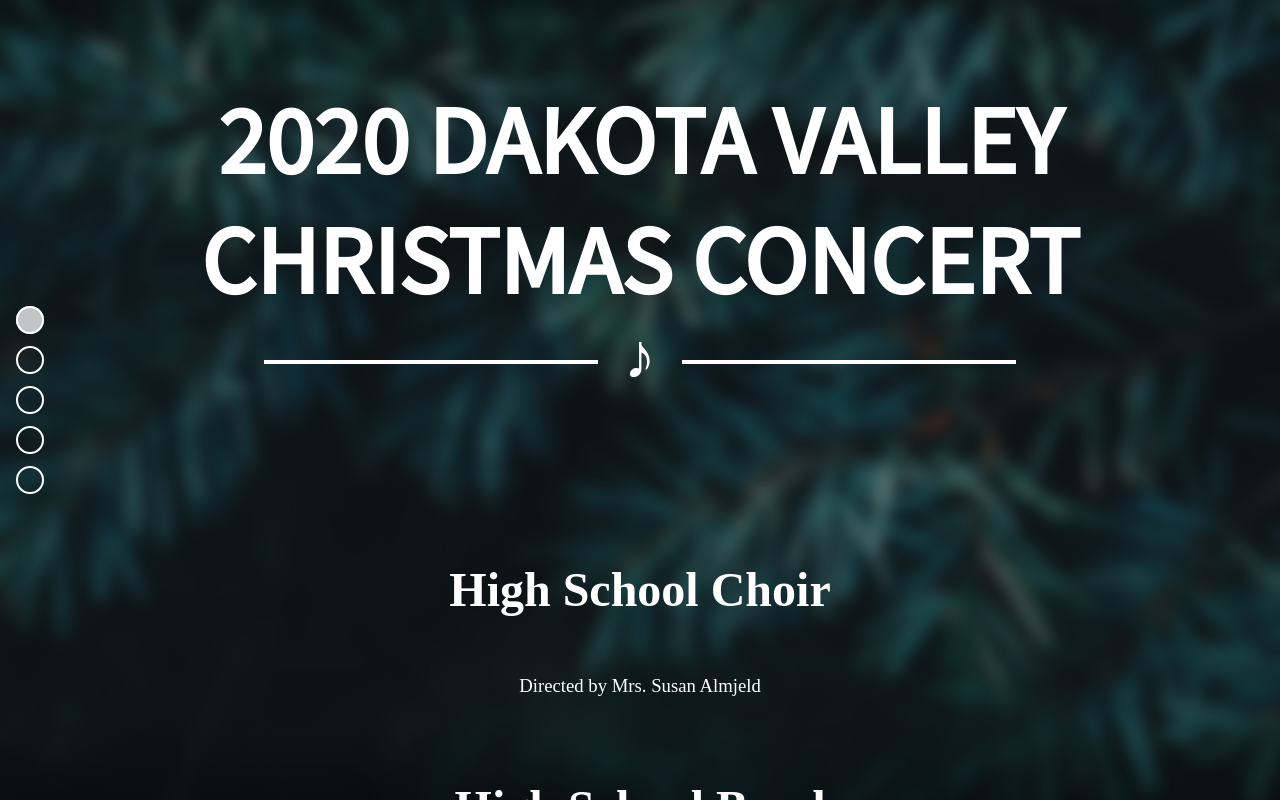
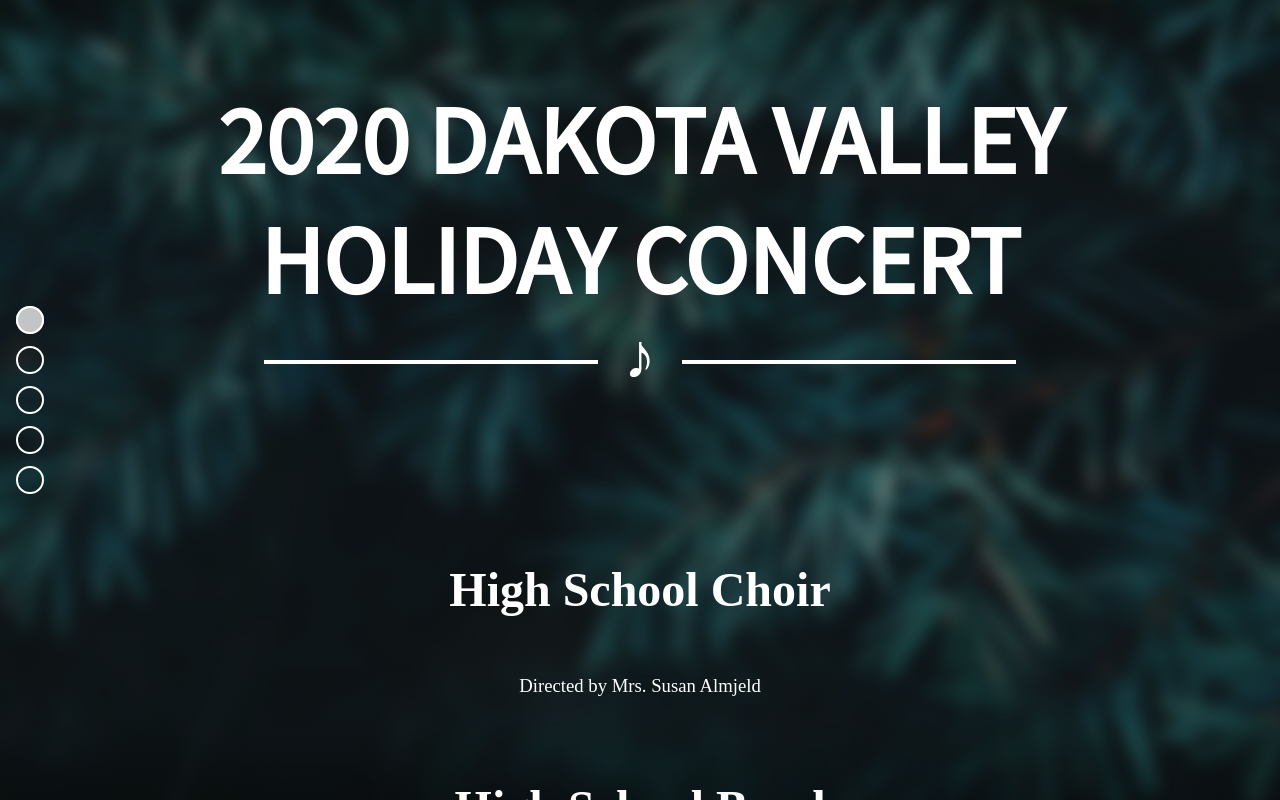
Before and after one commit to KnifesmithCode/band-concert-program, a plain HTML site: page index.html in a window 1280 px wide. Drawn offline with Linux system fonts and the light colour scheme.

Commit message:
Change "Christmas Concert" to "Holiday Concert"

```diff
--- a/index.html
+++ b/index.html
@@ -7,7 +7,7 @@
 
     <link rel="stylesheet" href="https://fonts.googleapis.com/css?family=Source+Sans+Pro" rel="preload">
 
-    <title>2020 Dakota Valley Christmas Concert</title>
+    <title>2020 Dakota Valley Holiday Concert</title>
 
     <link href="style/index.css" rel="stylesheet" />
 
@@ -21,7 +21,7 @@
 
     <section id="main-container">
         <div id="intro" class="section">
-            <h1>2020 Dakota Valley Christmas Concert</h1>
+            <h1>2020 Dakota Valley Holiday Concert</h1>
             <span class="header-border-parent"><span class="header-border-child">♪</span></span>
 
             <h2>High School Choir</h2>
```
